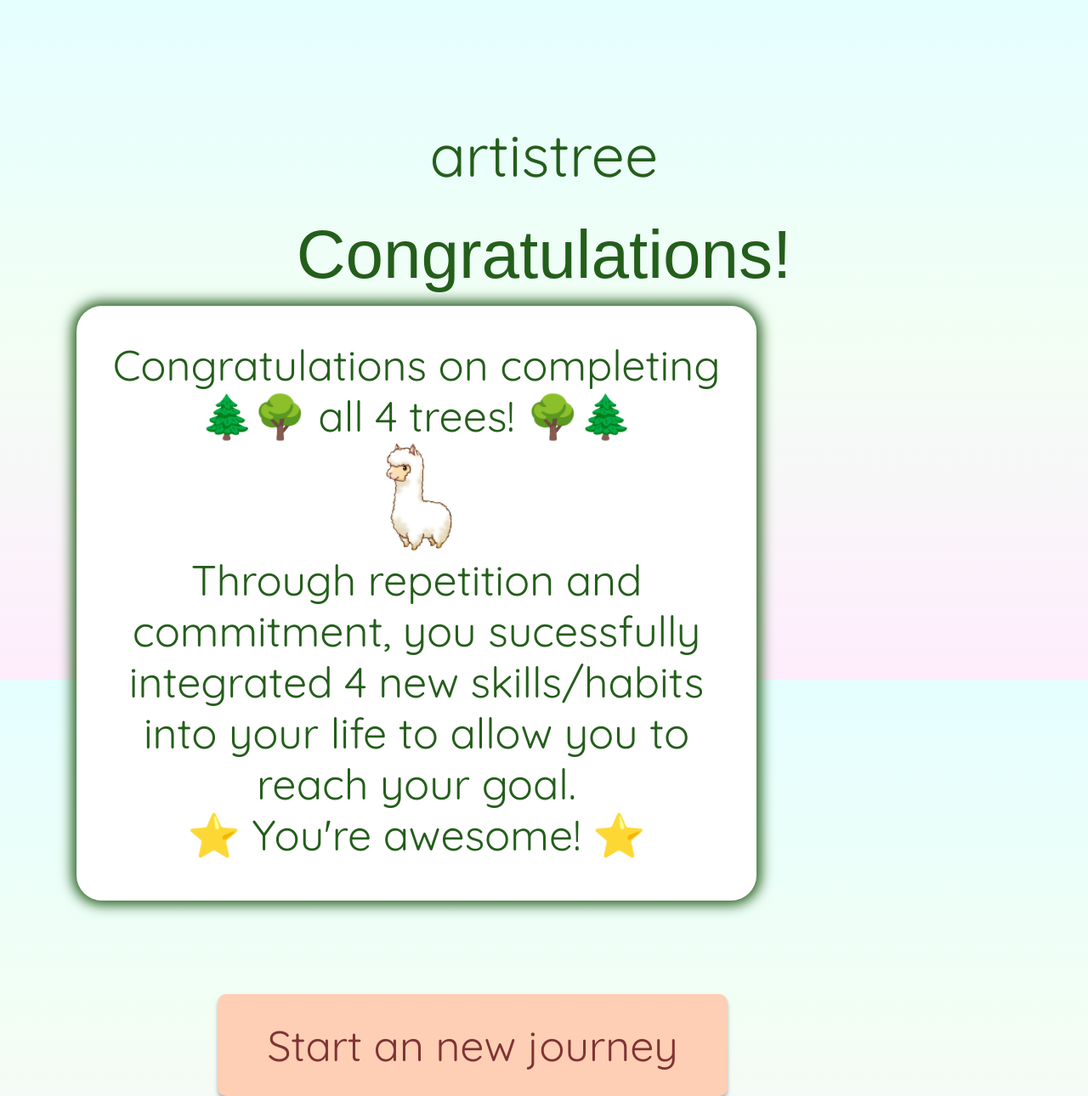
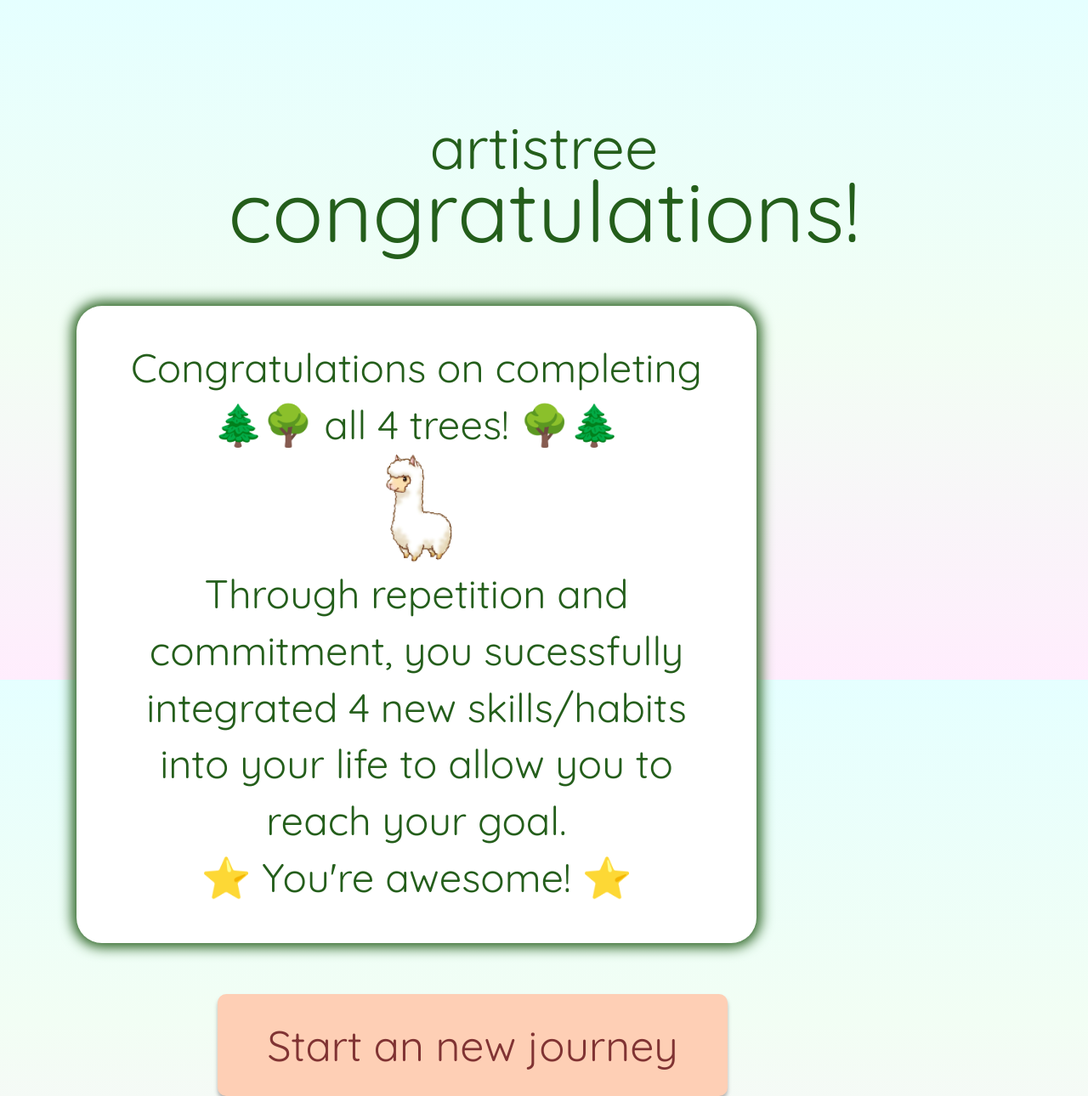
Before and after one commit to clairetyang/habit-planter, a Django app: page /habit_planter/congratulations in a window 1280 px wide. Shown: the whole page at 85% size. Run offline with Django 3.2, Linux system fonts and the light colour scheme; some libraries are stand-ins or nearby versions; some web fonts are replaced.

Commit message:
congratulations prettify

```diff
--- a/habit_planter/templates/habit_planter/congratulations.html
+++ b/habit_planter/templates/habit_planter/congratulations.html
@@ -37,6 +37,7 @@
             font-family: 'Quicksand', sans-serif;
             top: 140px;
             font-size: 70px;
+            line-height: 50pt;
             text-align: center;
         }
 
@@ -47,10 +48,10 @@
             top: 360px;
             left: 90px;
             width: 800px;
-            height: 700px;
+            height: 750px;
             padding: 40px 40px 40px 40px;
             border-radius: 30px;
-            font-size: 50px;
+            font-size: 47px;
             text-align: center;
             box-shadow: 0px 0px 15px 5px #245E1B;
         }
@@ -64,7 +65,7 @@
         <!-- <img class="background" src="{% static 'habit_planter/images/survey_intro_bg.png' %}"> -->
 
         <h2>artistree</h2>
-        <h1> Congratulations!</h1>
+        <h2 style="font-size: 100px;"> congratulations!</h2>
         <h2 class="congrats">
             Congratulations on completing 🌲🌳 all 4 trees! 🌳🌲
             <br/>
```
